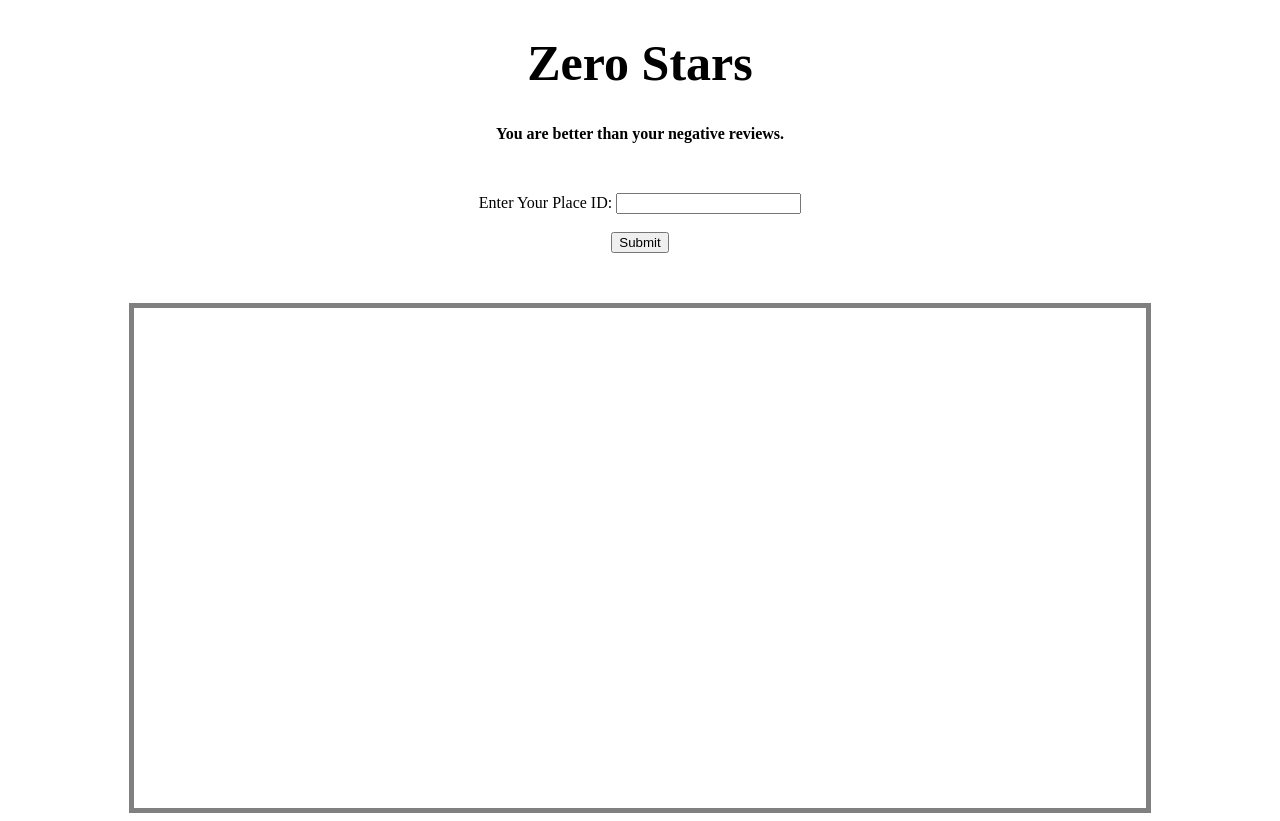
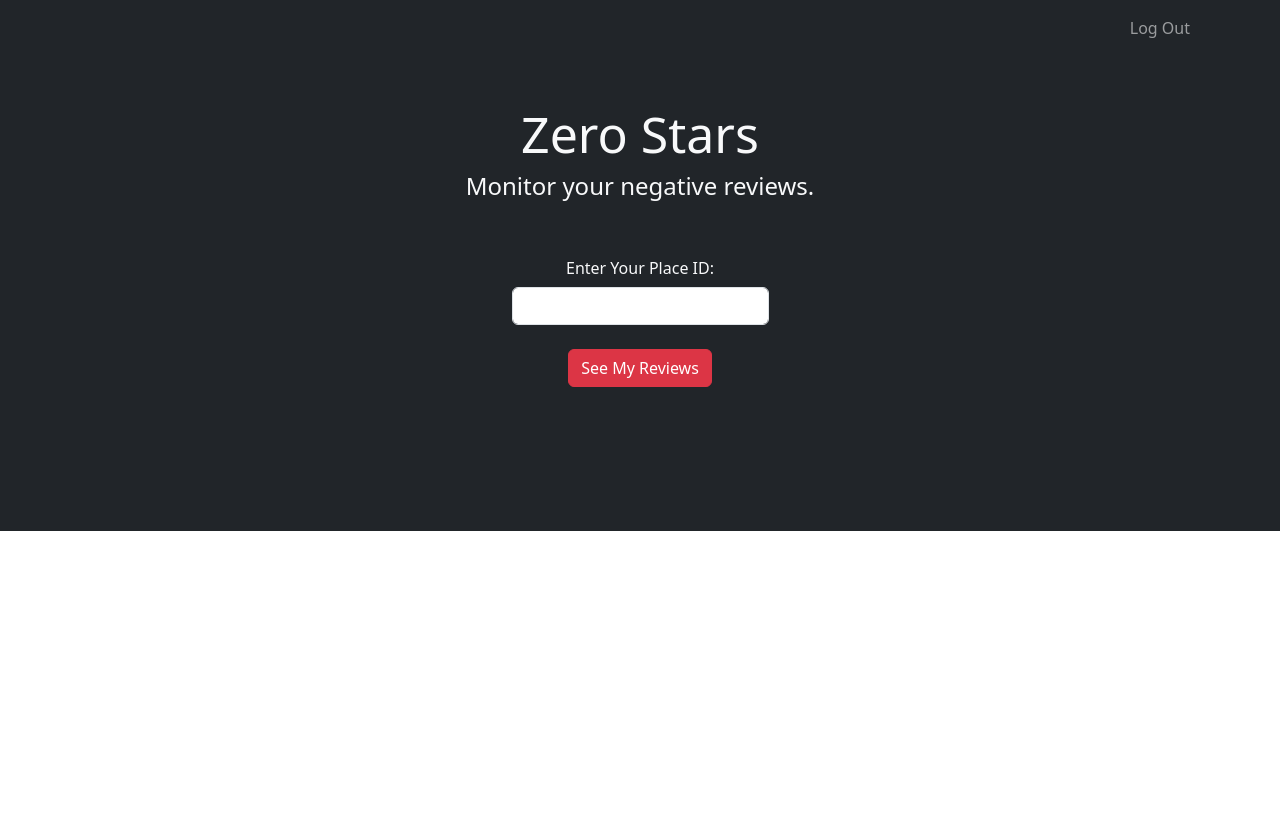
Before and after one commit to Zero-Stars-LLC/zero-stars, a React app: page /homepage in a window 1280 px wide. After the commit the page ends 800 px from the top, so only its background shows below. Built offline with nearby package versions, Linux system fonts and the light colour scheme.

Commit message:
added some styling

```diff
--- /dev/null
+++ b/client/components/Navbar.js
@@ -0,0 +1,21 @@
+import React from 'react';
+
+const Navbar = (props) => {
+  return (
+    <nav className='navbar navbar-expand bg-dark navbar-dark'>
+      <div className='container'>
+        <div className='collapse navbar-collapse'>
+          <ul className='navbar-nav ms-auto'>
+            <li className='nav-item'>
+              <a className='nav-link' href='#'>
+                Log Out
+              </a>
+            </li>
+          </ul>
+        </div>
+      </div>
+    </nav>
+  );
+};
+
+export default Navbar;
--- a/client/components/Results.js
+++ b/client/components/Results.js
@@ -9,15 +9,18 @@ const Results = (props) => {
         )
         review.push(<Review name={props.reviews[i].author_name}
             text={props.reviews[i].text}
+            author_url={props.reviews[i].author_url}
+            rating={props.reviews[i].rating}
+            time={props.reviews[i].time}
         />)
     }
 
   return (
-    <div className='ResultsContainer'>
-        <div className='Results'>
-        {review}
-        </div>
+    <section className='header bg-dark text-light p-5'>
+    <div className='ResultsContainer container'>
+      {review}
     </div>
+    </section>
   );
 };
 
--- a/client/components/Review.js
+++ b/client/components/Review.js
@@ -1,13 +1,26 @@
 import React, { useState } from 'react';
 
 const Review = (props) => {
-    console.log('props.name: ', props.name)
+  console.log('props.name: ', props.name);
 
   return (
-    <div className='Review'>
-        <p>Name: {props.name}</p>
-        <p>Text: {props.text} </p>
+    <div class='card text-start'>
+      <div class='card-header'>{props.time}</div>
+      <div class='card-body'>
+        <h5 class='card-title'>Rating: {props.rating}</h5>
+        <p class='card-text fst-italic font-monospace'>
+          "{props.text}" -- {props.name}
+        </p>
+        <a href={props.author_url} class='btn btn-danger'>
+          More Info
+        </a>
+      </div>
     </div>
+
+    // <div className='Review text-start text-wrap'>
+    //     <h4>Name: </h4> <p>{props.name}</p>
+    //     <p className='fst-italic font-monospace'> {props.text} </p>
+    // </div>
   );
 };
 
--- a/client/components/SearchBar.js
+++ b/client/components/SearchBar.js
@@ -20,17 +20,19 @@ const SearchBar = (props) => {
   };
 
   return (
-    <div className='SearchBar'>
-      <form className='SearchBarForm' onSubmit={onSubmit}>
+    <div className='SearchBar container d-flex justify-content-center'>
+      <form className='SearchBarForm align-items-center mx-auto' onSubmit={onSubmit}>
         <div>
-        <label>Enter Your Place ID: </label>
-        <input
-          type='text'
-          onChange={(e) => setPlaceId(e.target.value)}
-        />
+        <label className='col-form-label'>Enter Your Place ID: </label>
+        <div>
+          <input className='form-control'
+            type='text'
+            onChange={(e) => setPlaceId(e.target.value)}
+          />
+        </div>
         </div>
       <br></br>
-      <input id='submitForm' type='submit' value='Submit' />
+      <input id='submitForm' className='btn btn-danger' type='submit' value='See My Reviews' />
       </form>
     </div>
   );
--- a/client/index.html
+++ b/client/index.html
@@ -5,9 +5,11 @@
     <meta http-equiv="X-UA-Compatible" content="IE=edge" />
     <meta name="viewport" content="width=device-width, initial-scale=1.0" />
     <title>Zero Stars</title>
+    <link href="https://cdn.jsdelivr.net/npm/bootstrap@5.3.0-alpha2/dist/css/bootstrap.min.css" rel="stylesheet" integrity="sha384-aFq/bzH65dt+w6FI2ooMVUpc+21e0SRygnTpmBvdBgSdnuTN7QbdgL+OapgHtvPp" crossorigin="anonymous">
   </head>
   <body>
     <div id="root"></div>
     <!-- <script src="./bundle.js"></script> -->
+    <script src="https://cdn.jsdelivr.net/npm/bootstrap@5.3.0-alpha2/dist/js/bootstrap.min.js" integrity="sha384-heAjqF+bCxXpCWLa6Zhcp4fu20XoNIA98ecBC1YkdXhszjoejr5y9Q77hIrv8R9i" crossorigin="anonymous"></script>
   </body>
 </html>
--- a/client/pages/Homepage.js
+++ b/client/pages/Homepage.js
@@ -1,6 +1,7 @@
 import React, { useState } from 'react';
 import SearchBar from '../components/SearchBar.js';
 import Results from '../components/Results.js';
+import Navbar from '../components/Navbar.js';
 
 const Homepage = () => {
   // Set page level state to hold reviews receieved
@@ -35,12 +36,20 @@ const Homepage = () => {
 
   return (
     <div>
-        <div className='header'>
-            <h1>Zero Stars</h1>
-            <h4>You are better than your negative reviews.</h4>
-        </div>
-        <SearchBar getReviews={getReviews}/>
-        <Results reviews={reviews}/>
+        <Navbar />
+        <section className='header bg-dark text-light p-5 text-center'>
+          <div className='container bd-dark'>
+            <div className='container mb-5'>
+                <h1>Zero Stars</h1>
+                <h4>Monitor your negative reviews.</h4>
+            </div>
+            {/* </section>
+            <section className='header bg-dark text-light p-5 text-center'> */}
+            <SearchBar getReviews={getReviews}/>
+            <Results reviews={reviews}/>
+            </div>
+          </section>
+
     </div>
   );
 };
--- a/client/styles.css
+++ b/client/styles.css
@@ -8,12 +8,12 @@
     font-size: 50px;
 }
 
-.SearchBar {
+/* .SearchBar {
     margin: 50px 0px 50px 0px;
     text-align: center;
-}
+} */
 
-.ResultsContainer {
+/* .ResultsContainer {
     display: flex;
     justify-content: center;
 }
@@ -22,4 +22,4 @@
     border: 5px solid grey;
     height: 500px;
     width: 80%;
-}
+} */
```
